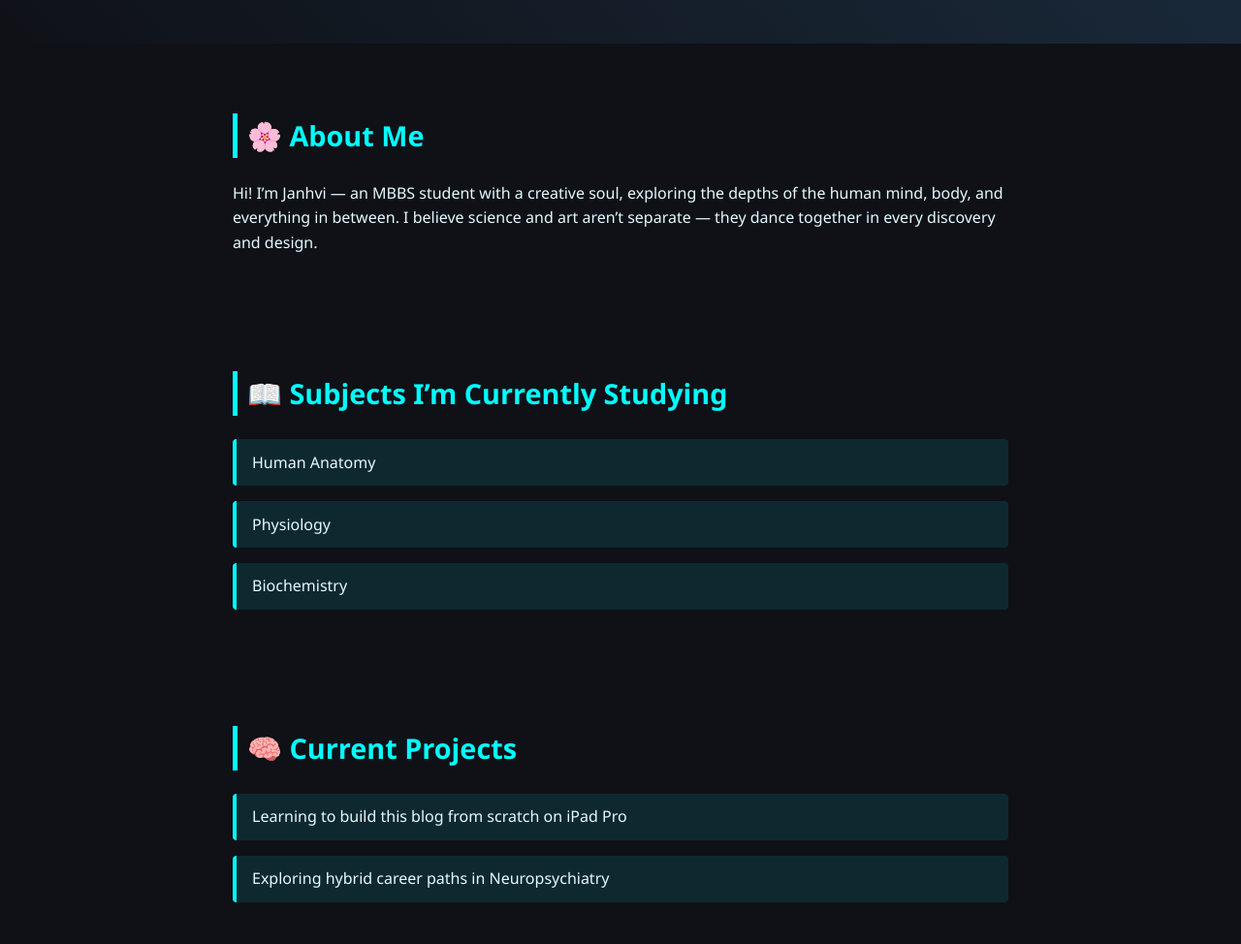
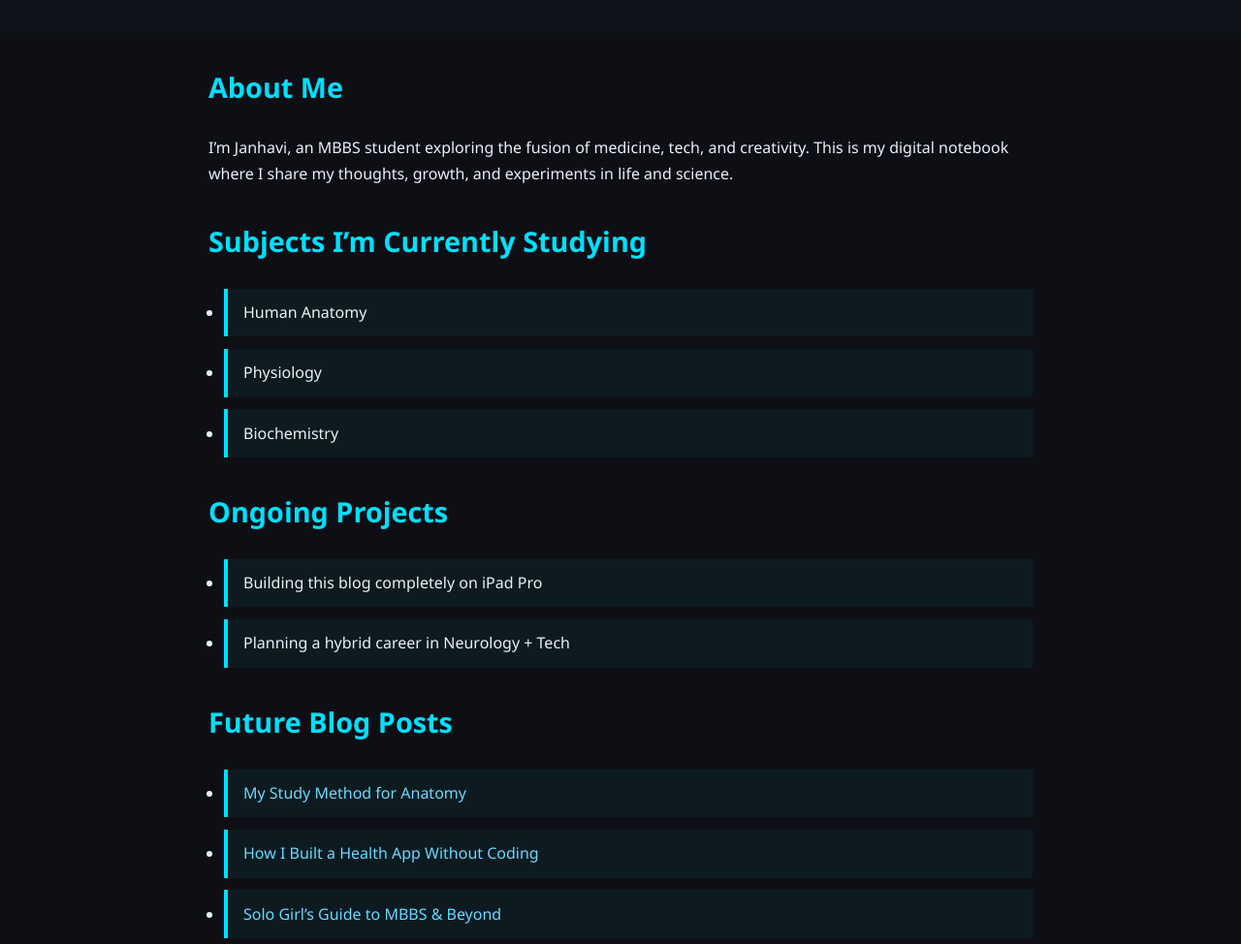
Before and after one commit to Jnhvi/Neurodiary, a plain HTML site: page index.html in a window 1280 px wide. Shown: the part 133-1107 px from the top of the page at 97% size. Drawn offline with Linux system fonts and the light colour scheme.

Commit message:
Update index.html

```diff
--- a/index.html
+++ b/index.html
@@ -1,82 +1,75 @@
 <!DOCTYPE html>
 <html lang="en">
 <head>
-  <meta charset="UTF-8">
-  <meta name="viewport" content="width=device-width, initial-scale=1.0">
-  <title>Janhvi's Personal Blog</title>
+  <meta charset="UTF-8" />
+  <meta name="viewport" content="width=device-width, initial-scale=1.0" />
+  <title>Janhavi's Blog</title>
+
+  <!-- Google AdSense -->
+  <script async src="https://pagead2.googlesyndication.com/pagead/js/adsbygoogle.js?client=ca-pub-3236714925315416" crossorigin="anonymous"></script>
+
   <style>
     body {
       margin: 0;
       font-family: 'Segoe UI', sans-serif;
-      background: #0f1117;
-      color: #e3faff;
-      line-height: 1.6;
+      background: #0e0f14;
+      color: #e6f1f9;
+      line-height: 1.7;
     }
 
     header {
-      background: linear-gradient(45deg, #0f1117, #1a2b3c);
-      color: #00ffff;
+      background: #10131a;
       text-align: center;
       padding: 3rem 1rem;
-      animation: fadeIn 2s ease-out;
+      color: #00f7ff;
     }
 
     header h1 {
-      font-size: 2.8rem;
+      font-size: 2.6rem;
       margin: 0;
-      border-bottom: 2px solid #00ffff;
-      display: inline-block;
-      padding-bottom: 0.5rem;
     }
 
-    section {
-      padding: 2rem;
-      max-width: 800px;
-      margin: auto;
-      animation: slideIn 1.2s ease;
+    main {
+      max-width: 850px;
+      margin: 2rem auto;
+      padding: 0 1.5rem;
     }
 
     h2 {
-      color: #00ffff;
-      border-left: 5px solid #00ffff;
-      padding-left: 10px;
+      color: #00e0ff;
       font-size: 1.8rem;
-      margin-top: 2.5rem;
+      margin-top: 2rem;
     }
 
     ul {
-      list-style-type: none;
-      padding: 0;
+      padding-left: 1rem;
     }
 
     li {
-      background: rgba(0, 255, 255, 0.1);
-      border-left: 4px solid #00ffff;
+      background: rgba(0, 255, 255, 0.05);
       padding: 0.7rem 1rem;
-      margin-bottom: 1rem;
-      border-radius: 4px;
-      transition: background 0.3s ease;
+      margin-bottom: 0.8rem;
+      border-left: 4px solid #00e0ff;
     }
 
-    li:hover {
-      background: rgba(0, 255, 255, 0.2);
+    p {
+      margin-bottom: 1.2rem;
+    }
+
+    a {
+      color: #66d9ff;
+      text-decoration: none;
+    }
+
+    a:hover {
+      text-decoration: underline;
     }
 
     footer {
       text-align: center;
       padding: 2rem 1rem;
+      font-size: 0.9rem;
       color: #888;
-      font-size: 0.9rem;
-    }
-
-    @keyframes fadeIn {
-      0% { opacity: 0; transform: translateY(-30px); }
-      100% { opacity: 1; transform: translateY(0); }
-    }
-
-    @keyframes slideIn {
-      0% { opacity: 0; transform: translateY(40px); }
-      100% { opacity: 1; transform: translateY(0); }
     }
   </style>
 </head>
@@ -85,13 +78,14 @@
     <h1>Janhvi's Personal Blog</h1>
   </header>
 
+  <main>
     <section>
-    <h2>🌸 About Me</h2>
-    <p>Hi! I’m Janhvi — an MBBS student with a creative soul, exploring the depths of the human mind, body, and everything in between. I believe science and art aren’t separate — they dance together in every discovery and design.</p>
+      <h2>About Me</h2>
+      <p>I’m Janhavi, an MBBS student exploring the fusion of medicine, tech, and creativity. This is my digital notebook where I share my thoughts, growth, and experiments in life and science.</p>
     </section>
 
     <section>
-    <h2>📖 Subjects I’m Currently Studying</h2>
+      <h2>Subjects I’m Currently Studying</h2>
       <ul>
         <li>Human Anatomy</li>
         <li>Physiology</li>
@@ -100,20 +94,26 @@
     </section>
 
     <section>
-    <h2>🧠 Current Projects</h2>
+      <h2>Ongoing Projects</h2>
       <ul>
-      <li>Learning to build this blog from scratch on iPad Pro</li>
-      <li>Exploring hybrid career paths in Neuropsychiatry</li>
+        <li>Building this blog completely on iPad Pro</li>
+        <li>Planning a hybrid career in Neurology + Tech</li>
       </ul>
     </section>
 
     <section>
-    <h2>💡 Thoughts & Reflections</h2>
-    <p>I’m constantly thinking about how medicine, psychology, and tech can merge into something deeply human — yet futuristic. This space will evolve with me as I grow, stumble, learn, and dream big.</p>
+      <h2>Future Blog Posts</h2>
+      <ul>
+        <li><a href="#">My Study Method for Anatomy</a></li>
+        <li><a href="#">How I Built a Health App Without Coding</a></li>
+        <li><a href="#">Solo Girl’s Guide to MBBS & Beyond</a></li>
+        <!-- Add more blog links here -->
+      </ul>
     </section>
+  </main>
 
   <footer>
-    ⓒ 2025 Janhvi’s Blog — All rights reserved.
+    © 2025 Janhavi Shelke. All rights reserved.
   </footer>
 </body>
 </html>
```
Lines whose indentation alone changed are shown as unchanged.
